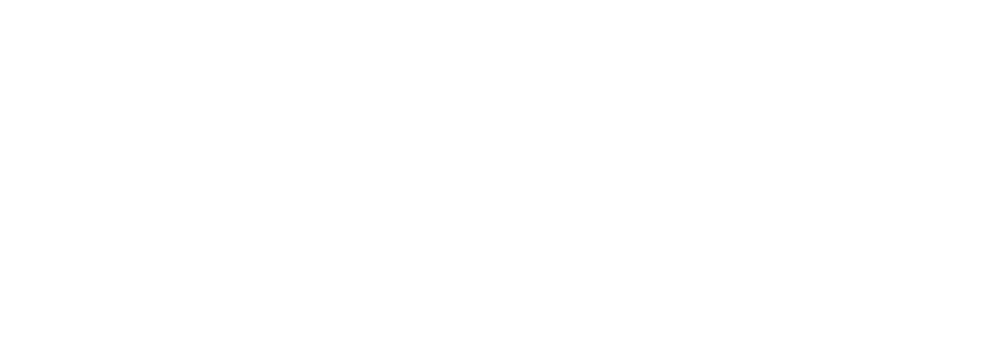
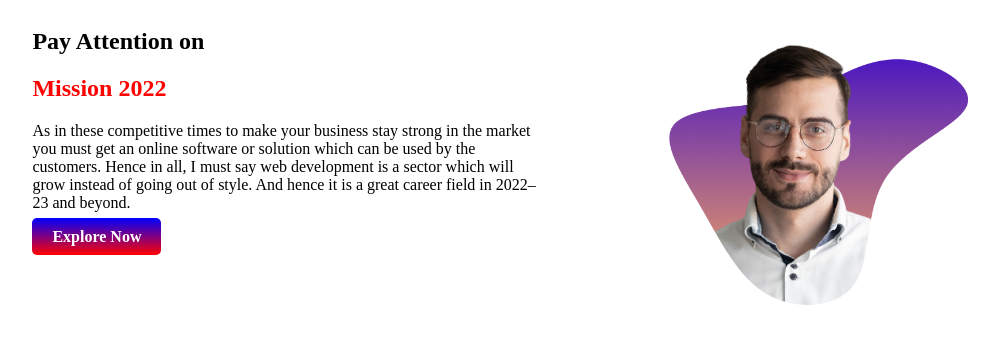
Before and after one commit to alammonira/1st-Assignment-repo, a plain HTML site: page index.html in a window 1280 px wide. Shown: the whole page, without its empty margins (102-1101 px from the left). Drawn offline with Linux system fonts and the light colour scheme.

Commit message:
top banner added

```diff
--- a/index.html
+++ b/index.html
@@ -6,10 +6,28 @@
     <meta http-equiv="X-UA-Compatible" content="IE=edge">
     <meta name="viewport" content="width=device-width, initial-scale=1.0">
     <title>1st Assignment</title>
+
+    <link rel="stylesheet" href="style.css">
 </head>
 
 <body>
+    <section>
+        <div class="half-width">
+            <h1>Pay Attention on</h1>
+            <h1 class="pink-color">Mission 2022</h1>
+            <p>As in these competitive times to make your business stay strong in the market you must get an online
+                software
+                or
+                solution which can be used by the customers. Hence in all, I must say web development is a sector which
+                will
+                grow instead of going out of style. And hence it is a great career field in 2022–23 and beyond.</p>
+            <a class="Link-Button" href="https://www.linkedin.com/in/monira-alam-542a9046/">Explore Now</a>
+        </div>
+        <div class="half-width">
+            <img src="images/person/person-5.png" alt="">
+        </div>
 
+    </section>
 </body>
 
 </html>
--- a/style.css
+++ b/style.css
@@ -0,0 +1,21 @@
+.pink-color{
+    color:red;
+}
+section{
+    display:flex;
+}
+.half-width{
+    width:50%;
+    padding-left: 10%;
+}
+.half-width img{
+    width:60%;
+}
+.Link-Button{
+    text-decoration: none;
+    background-image: linear-gradient(blue, red);
+    padding: 10px 20px;
+    color: white;
+    font-weight: 700;
+    border-radius: 5px;
+}
```
Also changed, not shown: Images/Illustrator/illustrator-1.png (added), Images/Illustrator/illustrator-2.png (added), Images/Illustrator/illustrator-3.png (added), Images/person/person-5.png (added), Images/pictures/app.png (added), Images/pictures/coding.png (added), Images/shapes/shape-1.png (added), Images/shapes/shape-3.png (added), Images/shapes/shape-5.png (added), Images/shapes/shape-6.png (added), Images/shapes/shape-8.png (added), 5 other files.
